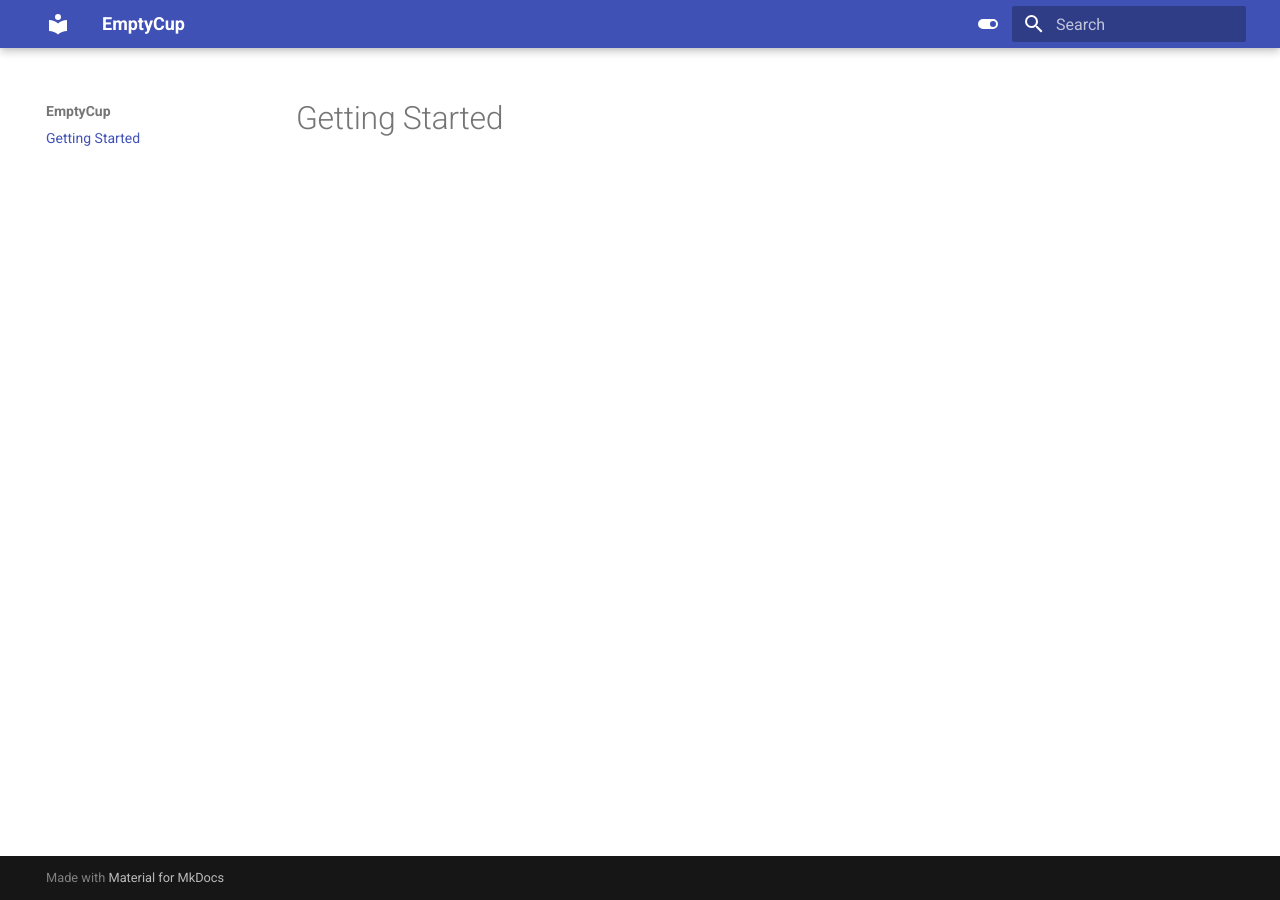
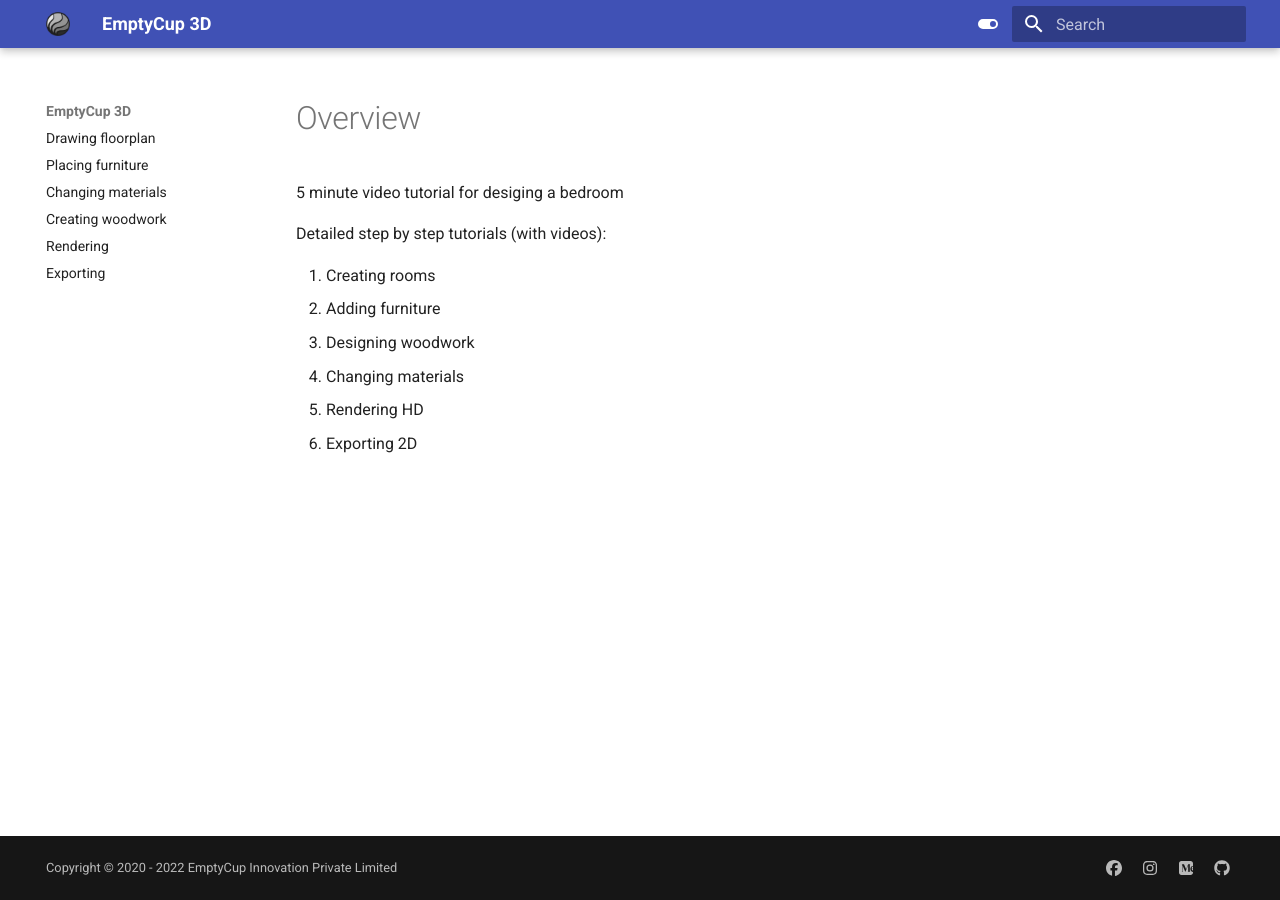
Before and after one commit to quadrupl3d-ec/learn, an MkDocs documentation site: the page built from docs/index.md, in a window 1280 px wide. Built offline with MkDocs 1.6.1 and Material for MkDocs 9.7.7, drawn with Linux system fonts in a browser that asks for light colours.

Commit message:
Created the skeletion for the tutorials.

```diff
--- a/docs/index.md
+++ b/docs/index.md
@@ -1 +1,12 @@
-# Getting Started
+# Overview
+
+5 minute video tutorial for desiging a bedroom
+
+Detailed step by step tutorials (with videos):
+
+1. Creating rooms
+2. Adding furniture
+3. Designing woodwork
+3. Changing materials
+4. Rendering HD
+5. Exporting 2D
--- a/mkdocs.yml
+++ b/mkdocs.yml
@@ -1,9 +1,10 @@
-site_name: EmptyCup
-site_url: https://emptycup3d.com/
+site_name: EmptyCup 3D
+site_url: https://learn.emptycup3d.com/
 
 
 theme:
   name: material
+  logo: ecbw.png
   palette:
     - scheme: default
       toggle:
@@ -13,3 +14,30 @@ theme:
       toggle:
         icon: material/toggle-switch-off-outline
         name: Switch to light mode
+  features:
+    - navigation.instant
+  #   - navigation.tabs
+  #   - navigation.tabs.sticky
+  #   - navigation.tracking
+
+
+nav:
+  - Drawing floorplan: floorplan.md
+  - Placing furniture: furniture.md
+  - Changing materials: materials.md
+  - Creating woodwork: woodworks.md
+  - Rendering: renders.md
+  - Exporting: exports.md
+
+copyright: Copyright &copy 2020 - 2022 EmptyCup Innovation Private Limited
+extra:
+  generator: false
+  social:
+    - icon: fontawesome/brands/facebook
+      link: https://twitter.com/squidfunk
+    - icon: fontawesome/brands/instagram
+      link: https://twitter.com/squidfunk
+    - icon: fontawesome/brands/medium
+      link: https://twitter.com/squidfunk
+    - icon: fontawesome/brands/github
+      link: https://twitter.com/squidfunk
```
Also changed, not shown: docs/exports.md (added, +10 -0 lines), docs/floorplan.md (added, +14 -0 lines), docs/furniture.md (added, +15 -0 lines), docs/materials.md (added, +14 -0 lines), docs/renders.md (added, +13 -0 lines), docs/woodworks.md (added, +14 -0 lines), docs/ecbw.png (added).
